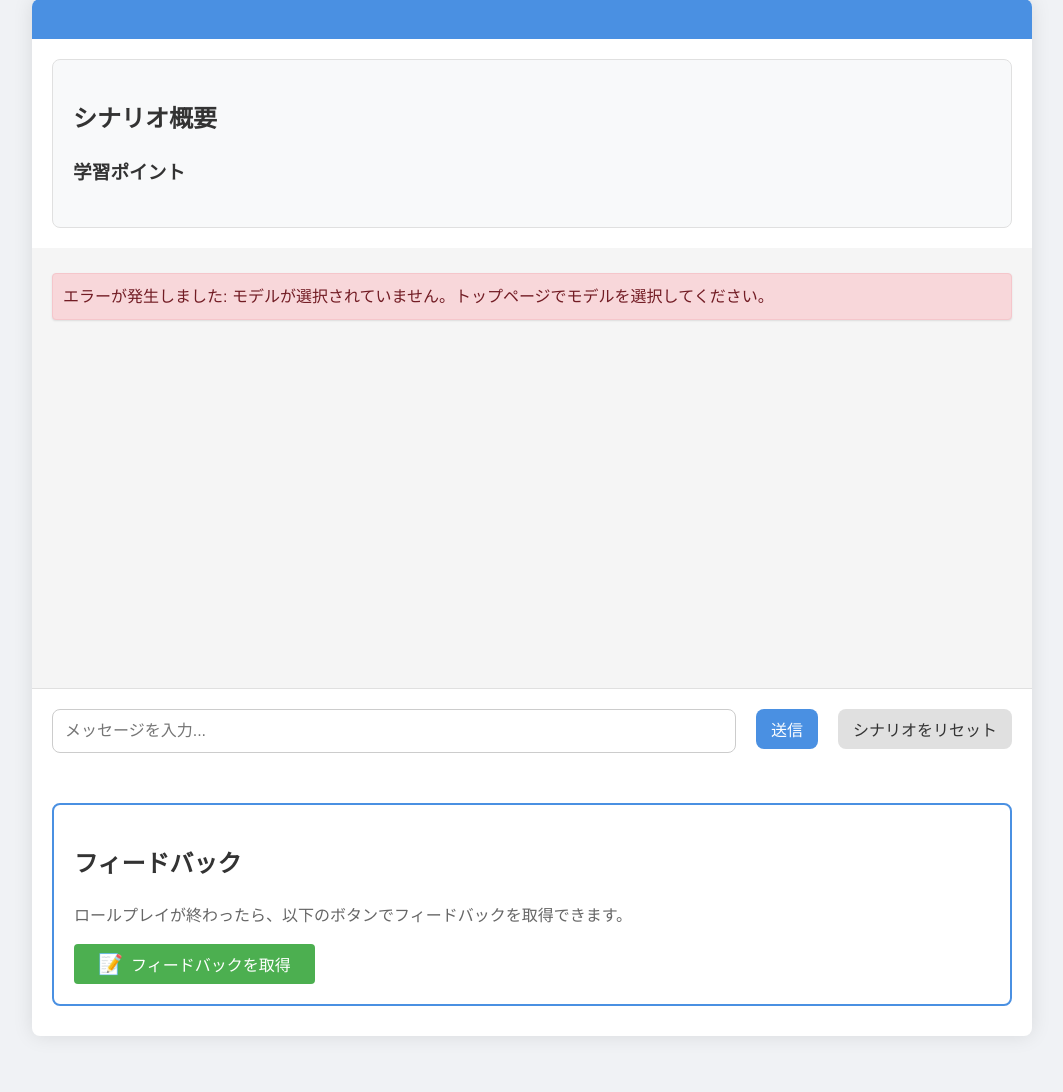
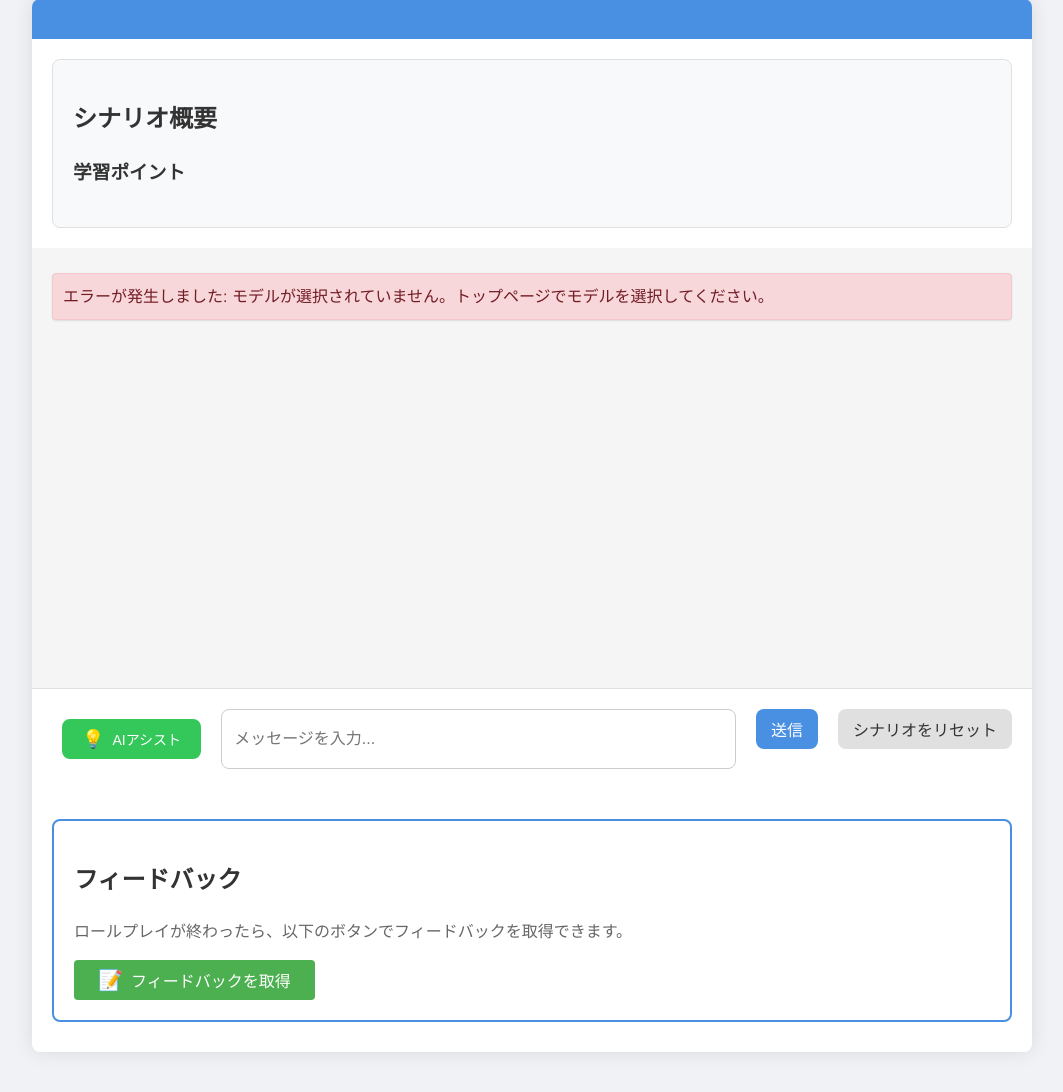
Before and after one commit to CaCC-Lab/workplace-roleplay, a Flask app: template templates/scenario.html in a window 1280 px wide. Shown: the part 41-1133 px from the top of the page, without its empty margins (108-1171 px from the left). Run offline with Flask 3, Linux system fonts and the light colour scheme; the template is opened without the code that fills it, so the values that code supplies are empty.

Commit message:
Add AI assist feature with popup and styling
- Implemented a new API endpoint `/api/get_assist` to provide AI-generated suggestions based on the current scenario and context.
- Added a button for AI assistance in the chat interface, along with a popup to display suggestions.
- Styled the AI assist button and popup for better user experience.
- Updated `.gitignore` to exclude `.cursorrules` files.

```diff
--- a/roleplay-chatbot-wepapp-main.py
+++ b/roleplay-chatbot-wepapp-main.py
@@ -1366,6 +1366,45 @@ def generate_next_message(llm, history):
     response = llm.invoke(messages)
     return extract_content(response)
 
+@app.route("/api/get_assist", methods=["POST"])
+def get_assist():
+    """AIアシストの提案を取得するエンドポイント"""
+    try:
+        data = request.get_json()
+        scenario_id = data.get("scenario_id")
+        current_context = data.get("current_context", "")
+
+        if not scenario_id:
+            return jsonify({"error": "シナリオIDが必要です"}), 400
+
+        # シナリオ情報を取得
+        scenario = scenarios.get(scenario_id)
+        if not scenario:
+            return jsonify({"error": "シナリオが見つかりません"}), 404
+
+        # AIアシストのプロンプトを作成
+        assist_prompt = f"""
+現在のシナリオ: {scenario['title']}
+状況: {scenario['description']}
+学習ポイント: {', '.join(scenario['learning_points'])}
+
+現在の会話:
+{current_context}
+
+上記の状況で、適切な返答のヒントを1-2文で簡潔に提案してください。
+"""
+
+        # 選択されているモデルでアシスト生成
+        model = create_llm(session.get("selected_model", DEFAULT_MODEL))
+        response = model.invoke(assist_prompt)
+        suggestion = extract_content(response)
+
+        return jsonify({"suggestion": suggestion})
+
+    except Exception as e:
+        print(f"AIアシストエラー: {str(e)}")
+        return jsonify({"error": str(e)}), 500
+
 # ========== メイン起動 ==========
 if __name__ == "__main__":
     # 本番運用時はgunicornなどを使う想定
--- a/static/style.css
+++ b/static/style.css
@@ -755,3 +755,62 @@ button {
     border-radius: var(--border-radius);
     margin: 1rem 0;
 }
+
+/* AIアシストボタンのスタイル */
+#ai-assist-button {
+    background-color: #34c759;  /* アップルグリーン */
+    color: white;
+    padding: 10px 20px;
+    border-radius: var(--border-radius);
+    border: none;
+    cursor: pointer;
+    display: inline-flex;
+    align-items: center;
+    gap: 8px;
+    font-size: 14px;
+    transition: all 0.3s ease;
+    margin: 10px;
+}
+
+#ai-assist-button:hover {
+    background-color: #2fb350;
+    transform: translateY(-1px);
+}
+
+#ai-assist-button:active {
+    transform: translateY(0);
+}
+
+#ai-assist-button .icon {
+    font-size: 18px;
+}
+
+/* AIアシストのポップアップ */
+.ai-assist-popup {
+    position: fixed;
+    bottom: 80px;
+    right: 20px;
+    background: white;
+    padding: 20px;
+    border-radius: 12px;
+    box-shadow: 0 4px 12px rgba(0,0,0,0.15);
+    max-width: 300px;
+    z-index: 1000;
+    display: none;
+}
+
+.ai-assist-popup.active {
+    display: block;
+    animation: slideUp 0.3s ease;
+}
+
+@keyframes slideUp {
+    from {
+        opacity: 0;
+        transform: translateY(20px);
+    }
+    to {
+        opacity: 1;
+        transform: translateY(0);
+    }
+}
--- a/templates/scenario.html
+++ b/templates/scenario.html
@@ -27,9 +27,19 @@
         <!-- チャット部分 -->
         <div id="chat-messages"></div>
         <div id="input-container">
+            <button id="ai-assist-button">
+                <span class="icon">💡</span>
+                AIアシスト
+            </button>
             <input type="text" id="message-input" placeholder="メッセージを入力...">
             <button id="send-button">送信</button>
             <button id="clear-button">シナリオをリセット</button>
+        </div>
+
+        <!-- AIアシストのポップアップ -->
+        <div class="ai-assist-popup" id="ai-assist-popup">
+            <h3>返答のヒント</h3>
+            <p id="ai-assist-content"></p>
         </div>
 
         <!-- フィードバック部分 -->
@@ -204,6 +214,48 @@
                 button.innerHTML = '<span class="icon">📝</span> フィードバックを取得';
             }
         });
+
+        const aiAssistButton = document.getElementById('ai-assist-button');
+        const aiAssistPopup = document.getElementById('ai-assist-popup');
+
+        aiAssistButton.addEventListener('click', async () => {
+            try {
+                const response = await fetch("/api/get_assist", {
+                    method: "POST",
+                    headers: {"Content-Type": "application/json"},
+                    body: JSON.stringify({
+                        scenario_id: scenarioId,
+                        current_context: getCurrentContext()
+                    })
+                });
+
+                const data = await response.json();
+                if (data.suggestion) {
+                    document.getElementById('ai-assist-content').textContent = data.suggestion;
+                    aiAssistPopup.classList.add('active');
+
+                    // 5秒後に自動で閉じる
+                    setTimeout(() => {
+                        aiAssistPopup.classList.remove('active');
+                    }, 5000);
+                }
+            } catch (error) {
+                console.error("AIアシストエラー:", error);
+            }
+        });
+
+        // 現在のコンテキストを取得する関数
+        function getCurrentContext() {
+            const messages = document.querySelectorAll('.message');
+            return Array.from(messages).slice(-3).map(msg => msg.textContent).join('\n');
+        }
+
+        // ポップアップの外側をクリックしたら閉じる
+        document.addEventListener('click', (e) => {
+            if (!aiAssistPopup.contains(e.target) && e.target !== aiAssistButton) {
+                aiAssistPopup.classList.remove('active');
+            }
+        });
     </script>
 
     <style>
```
Also changed, not shown: 1 other file.
